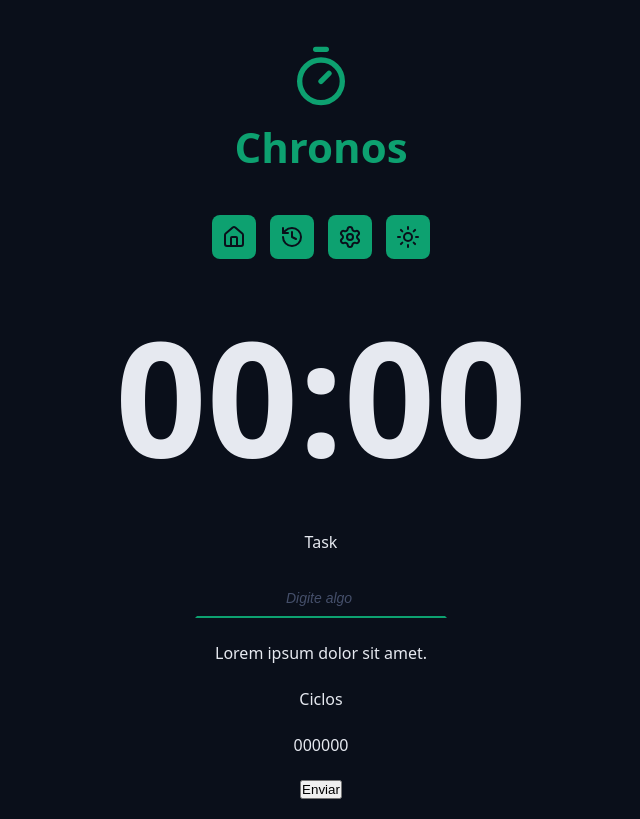
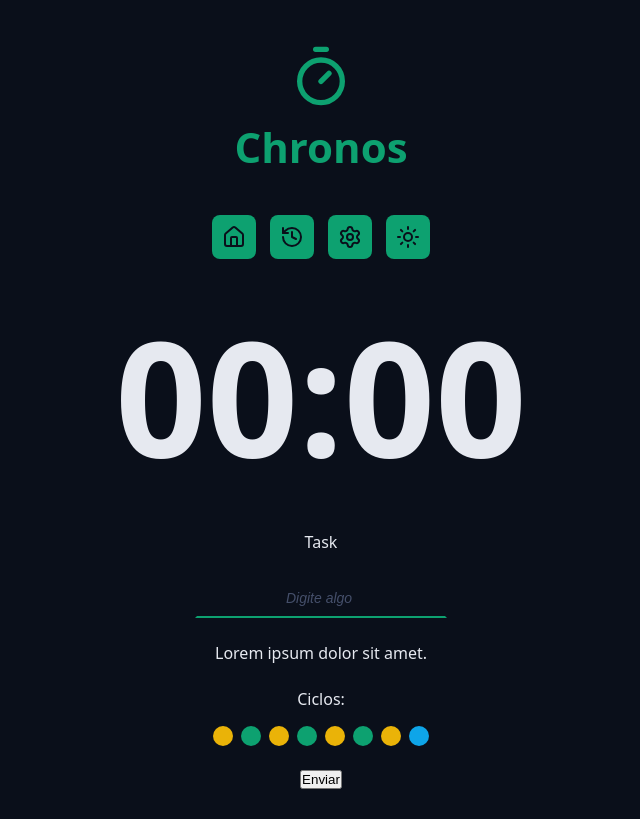
Before and after one commit to VictorMendesON/chronos-pomodoro, a React (Vite) app: page / in a window 1280 px wide. Shown: the whole page, without its empty margins (319-959 px from the left). Built offline with nearby package versions, Linux system fonts and the light colour scheme.

Commit message:
Criando o componente Cycles com indicadores <3

```diff
--- a/src/App.tsx
+++ b/src/App.tsx
@@ -3,6 +3,7 @@
 import { Menu } from './components/Menu';
 import { CountDown } from './components/CountDown';
 import { DefaultInput } from './components/DefaultInput';
+import { Cycles } from './components/Cycles';
 
 import './styles/theme.css';
 import './styles/global.css';
@@ -38,8 +39,7 @@
           </div>
 
           <div className='formRow'>
-            <p>Ciclos</p>
-            <p>000000</p>
+            <Cycles />
             <button>Enviar</button>
           </div>
         </form>
--- /dev/null
+++ b/src/components/Cycles/index.tsx
@@ -0,0 +1,20 @@
+import styles from './styles.module.css';
+
+export function Cycles() {
+  return (
+    <div className={styles.cycles}>
+      <span>Ciclos:</span>
+
+      <div className={styles.cycleDots}>
+        <span className={`${styles.cycleDot} ${styles.workTime}`}></span>
+        <span className={`${styles.cycleDot} ${styles.shortBreakTime}`}></span>
+        <span className={`${styles.cycleDot} ${styles.workTime}`}></span>
+        <span className={`${styles.cycleDot} ${styles.shortBreakTime}`}></span>
+        <span className={`${styles.cycleDot} ${styles.workTime}`}></span>
+        <span className={`${styles.cycleDot} ${styles.shortBreakTime}`}></span>
+        <span className={`${styles.cycleDot} ${styles.workTime}`}></span>
+        <span className={`${styles.cycleDot} ${styles.longBreakTime}`}></span>
+      </div>
+    </div>
+  );
+}
--- /dev/null
+++ b/src/components/Cycles/styles.module.css
@@ -0,0 +1,31 @@
+.cycles {
+  flex-direction: column;
+  text-align: center;
+  display: flex;
+
+  gap: 1.6rem;
+}
+
+.cycleDots {
+  display: flex;
+  gap: 0.8rem;
+}
+
+.cycleDot {
+  width: 2rem;
+  height: 2rem;
+  background-color: var(--primary);
+  border-radius: 50%;
+}
+
+.workTime {
+  background: var(--warning);
+}
+
+.shortBreakTime {
+  background: var(--primary);
+}
+
+.longBreakTime {
+  background: var(--info);
+}
```
